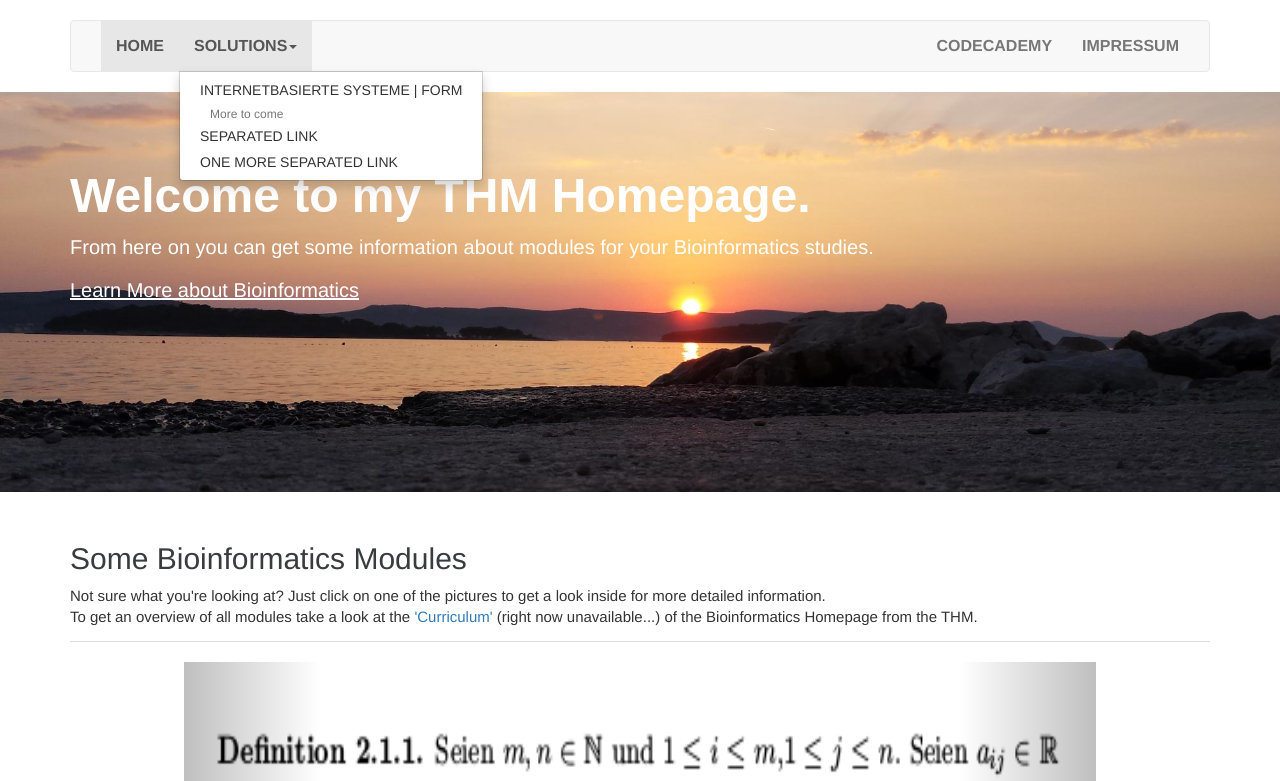
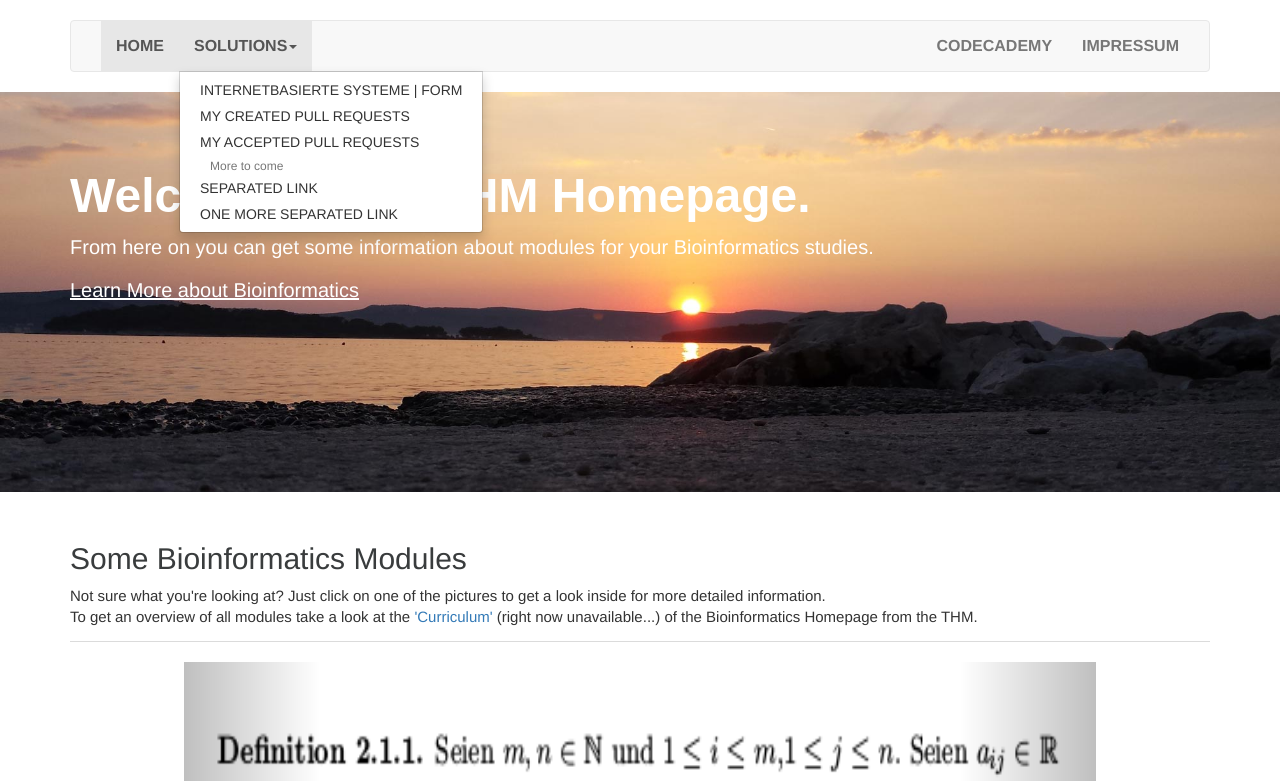
Before and after one commit to Abroxas/Homepage, a plain HTML site: page index.html in a window 1280 px wide. Both pictures are taken after a click on the button "SOLUTIONS". Shown: the top 781 px of the page. Drawn offline with nearby package versions, Linux system fonts and the light colour scheme.

Commit message:
Pull Request Links eingefügt

```diff
--- a/index.html
+++ b/index.html
@@ -41,6 +41,8 @@
 		<a href="#" class="dropdown-toggle" data-toggle="dropdown" role="button" aria-haspopup="true" aria-expanded="false">Solutions<span class="caret"></span></a>
                 <ul class="dropdown-menu">
                   <li><a href="wikiform.html">Internetbasierte Systeme | Form</a></li>
+                  <li><a href="https://github.com/rsng76/rubenibs/pull">My created Pull Requests</a></li>
+                  <li><a href="https://github.com/Abroxas/Homepage/pull">My accepted Pull Requests</a></li>
                   <li role="separator" class="divider"></li>
                   <li class="dropdown-header">More to come</li>
                   <li><a href="#">Separated link</a></li>
```
